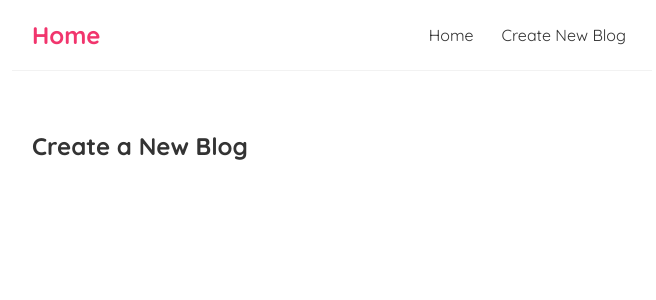
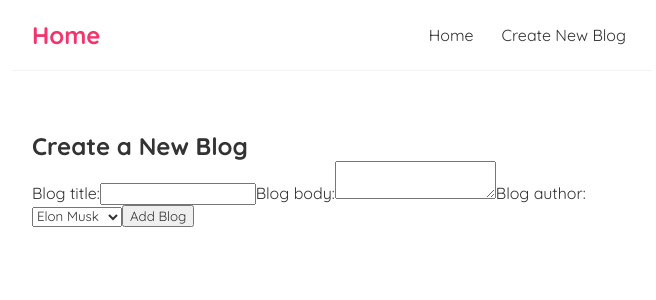
Before and after one commit to butlerpaul1/WebBlog, a React (Create React App) app: page /create in a window 1280 px wide. Shown: the top 300 px of the page, without its empty margins (308-964 px from the left). Built offline with nearby package versions, Linux system fonts and the light colour scheme.

Commit message:
add form to create blog

```diff
--- a/src/Components/Create.js
+++ b/src/Components/Create.js
@@ -1,7 +1,27 @@
+import { useState } from "react";
+
 const Create = () => {
+  const [title, setTitle] = useState('');
+  const [author, setAuthor] = useState('');
+  const [body, setBody] = useState('');
+
   return (
     <div className="create">
       <h2>Create a New Blog</h2>
+      <form>
+        <label>Blog title:</label>
+        <input type="text" required value={title} onChange={(e) => setTitle(e.target.value)}
+        />
+        <label>Blog body:</label>
+        <textarea required value={body} onChange={(e) => setBody(e.target.value)}></textarea>
+        <label>Blog author:</label>
+        <select required value={author} onChange={(e) => setAuthor(e.target.author)}>
+          <option value="Elon Musk">Elon Musk</option>
+          <option value="Bill Gates">Bill Gates</option>
+          <option value="Steve Jobs">Steve Jobs</option>
+        </select>
+        <button>Add Blog</button>
+      </form>
     </div>
   );
 }
```
